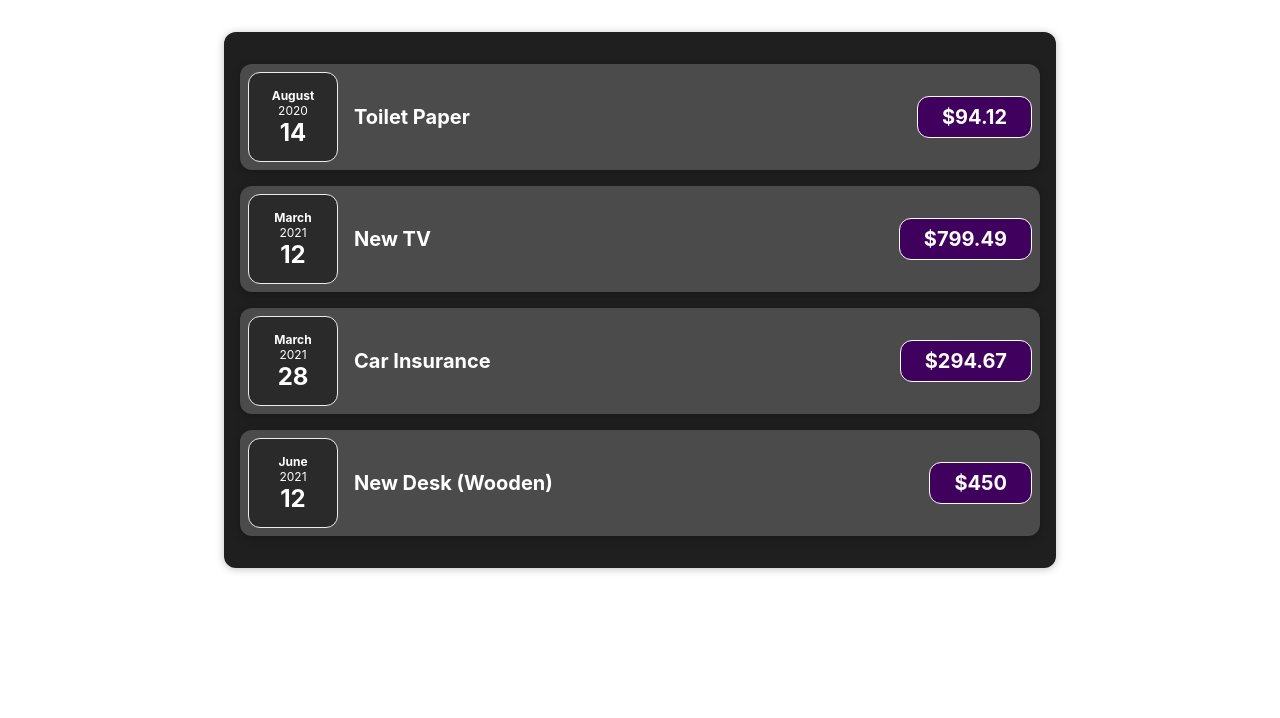
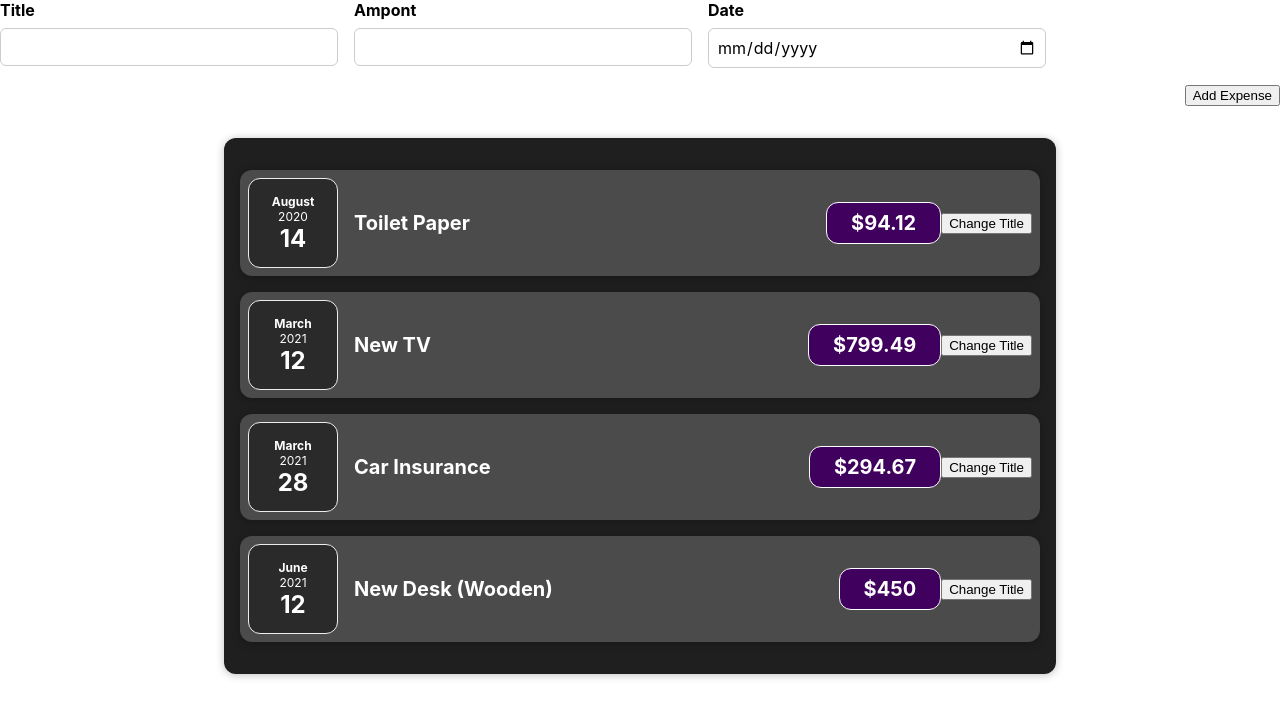
Before and after one commit to DavidPerelman/react-complete-guide-code, a React (Create React App) app: page / in a window 1280 px wide. Shown: the top 718 px of the page. Built offline with nearby package versions, Linux system fonts and the light colour scheme.

Commit message:
Adding Form Inputs

```diff
--- a/src/App.js
+++ b/src/App.js
@@ -1,5 +1,6 @@
-import ExpenseItem from './components/ExpenseItem';
-import Expenses from './components/Expenses';
+import ExpenseItem from './components/Expenses/ExpenseItem';
+import Expenses from './components/Expenses/Expenses';
+import NewExpense from './components/NewExpense/NewExpense';
 // import './App.css';
 
 function App() {
@@ -27,6 +28,7 @@
 
   return (
     <div>
+      <NewExpense />
       <Expenses expenses={expenses} />
     </div>
   );
--- a/src/components/ExpenseItem.js
+++ /dev/null
@@ -1,18 +0,0 @@
-import React from 'react';
-import Card from './Card';
-import ExpenseDate from './ExpenseDate';
-import './ExpenseItem.css';
-
-const ExpenseItem = ({ title, date, amount }) => {
-  return (
-    <Card className='expense-item'>
-      <ExpenseDate date={date} />
-      <div className='expense-item__description'>
-        <h2>{title}</h2>
-        <div className='expense-item__price'>${amount}</div>
-      </div>
-    </Card>
-  );
-};
-
-export default ExpenseItem;
--- /dev/null
+++ b/src/components/Expenses/ExpenseItem.js
@@ -0,0 +1,25 @@
+import React, { useState } from 'react';
+import Card from '../Card';
+import ExpenseDate from './ExpenseDate';
+import './ExpenseItem.css';
+
+const ExpenseItem = (props) => {
+  const [title, setTitle] = useState(props.title);
+
+  const clickHandler = () => {
+    setTitle('Clicked!!!');
+  };
+
+  return (
+    <Card className='expense-item'>
+      <ExpenseDate date={props.date} />
+      <div className='expense-item__description'>
+        <h2>{title}</h2>
+        <div className='expense-item__price'>${props.amount}</div>
+      </div>
+      <button onClick={clickHandler}>Change Title</button>
+    </Card>
+  );
+};
+
+export default ExpenseItem;
--- a/src/components/Expenses.js
+++ b/src/components/Expenses/Expenses.js
@@ -1,5 +1,5 @@
 import React from 'react';
-import Card from './Card';
+import Card from '../Card';
 import ExpenseItem from './ExpenseItem';
 import './Expenses.css';
 
--- /dev/null
+++ b/src/components/NewExpense/ExpenseForm.css
@@ -0,0 +1,26 @@
+.new-expense__controls {
+  display: flex;
+  flex-wrap: wrap;
+  gap: 1rem;
+  margin-bottom: 1rem;
+  text-align: left;
+}
+
+.new-expense__control label {
+  font-weight: bold;
+  margin-bottom: 0.5rem;
+  display: block;
+}
+
+.new-expense__control input {
+  font: inherit;
+  padding: 0.5rem;
+  border-radius: 6px;
+  border: 1px solid #ccc;
+  width: 20rem;
+  max-width: 100%;
+}
+
+.new-expense__actions {
+  text-align: right;
+}
--- /dev/null
+++ b/src/components/NewExpense/ExpenseForm.js
@@ -0,0 +1,28 @@
+import React from 'react';
+import './ExpenseForm.css';
+
+const ExpenseForm = () => {
+  return (
+    <form>
+      <div className='new-expense__controls'>
+        <div className='new-expense__control'>
+          <label>Title</label>
+          <input type='text' />
+        </div>
+        <div className='new-expense__control'>
+          <label>Ampont</label>
+          <input type='number' min='0.01' step='0.01' />
+        </div>
+        <div className='new-expense__control'>
+          <label>Date</label>
+          <input type='date' min='2019-01-01' max='2023-12-31' />
+        </div>
+      </div>
+      <div className='new-expense__actions'>
+        <button type='submit'>Add Expense</button>
+      </div>
+    </form>
+  );
+};
+
+export default ExpenseForm;
--- /dev/null
+++ b/src/components/NewExpense/NewExpense.js
@@ -0,0 +1,13 @@
+import React from 'react';
+import ExpenseForm from './ExpenseForm';
+import './NewExpense.css';
+
+const NewExpense = () => {
+  return (
+    <div className='new-expense'>
+      <ExpenseForm />
+    </div>
+  );
+};
+
+export default NewExpense;
```
Also changed, not shown: src/components/Expenses/ExpenseDate.css (renamed from src/components/ExpenseDate.css), src/components/Expenses/ExpenseDate.js (renamed from src/components/ExpenseDate.js), src/components/Expenses/ExpenseItem.css (renamed from src/components/ExpenseItem.css), src/components/Expenses/Expenses.css (renamed from src/components/Expenses.css), src/components/NewExpense/NewExpense.css (added).
